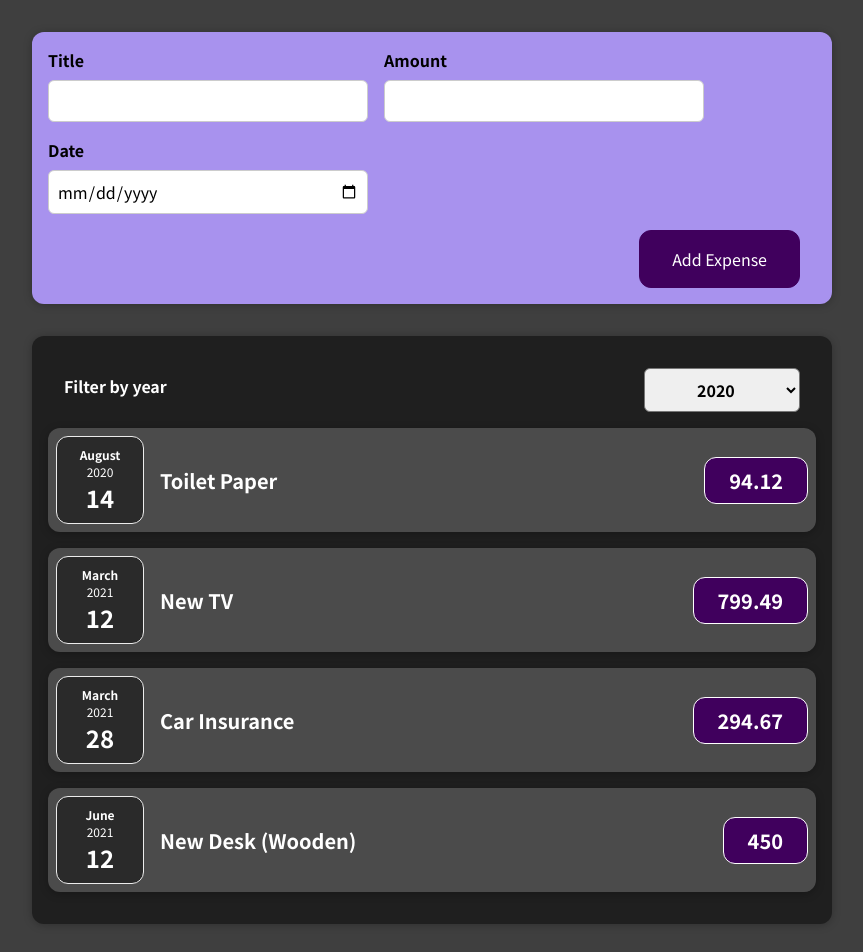
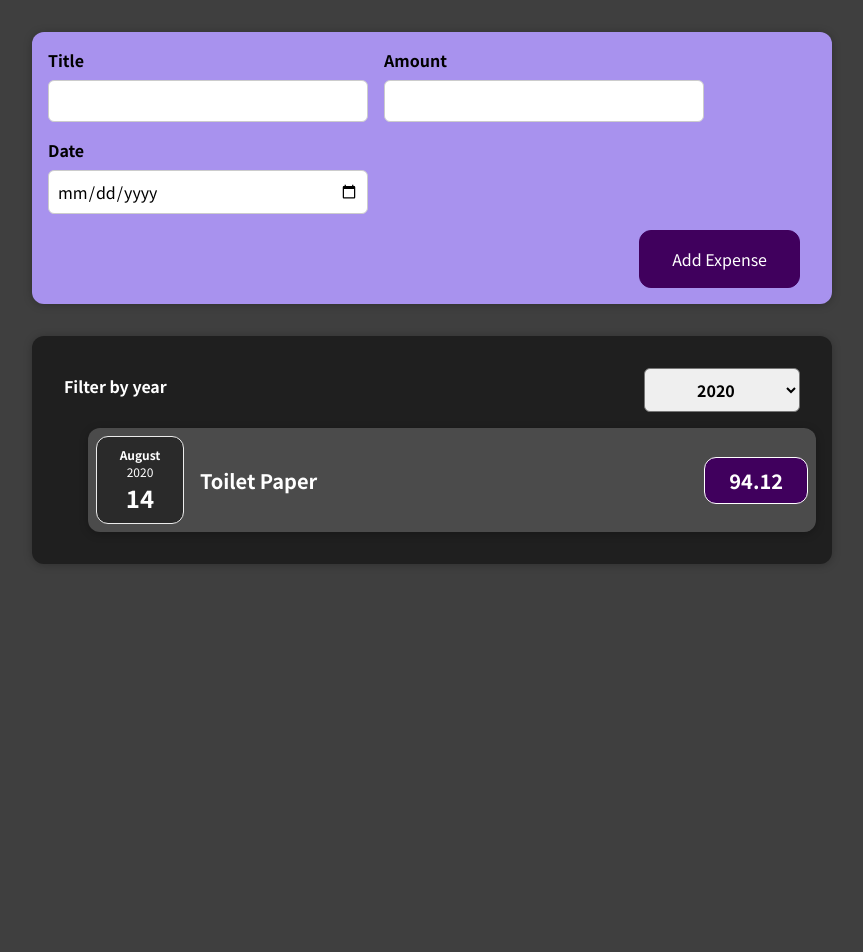
Before and after one commit to johndbigboi/Expense-Tracker, a React (Create React App) app in the folder react-expense-tracker/: page / in a window 1280 px wide. Shown: the top 952 px of the page, without its empty margins (208-1071 px from the left). After the commit the page ends 800 px from the top, so only its background shows below. Built offline with nearby package versions, Linux system fonts and the light colour scheme.

Commit message:
adding ExpenseList component and Expenses filter from date

```diff
--- a/react-expense-tracker/src/components/Expenses/Expenses.js
+++ b/react-expense-tracker/src/components/Expenses/Expenses.js
@@ -1,7 +1,7 @@
 import React, { useState } from 'react';
 
 import ExpensesFilter from './ExpensesFilter';
-import ExpenseItem from './ExpenseItem';
+import ExpensesList from './ExpensesList';
 import Card from '../UI/Card';
 import './Expenses.css';
 
@@ -12,32 +12,21 @@ function Expenses(props) {
     setfilteredYear(selectedYear);
   };
 
+  const filteredExpenses = props.items.filter((expense) => {
+    return expense.date.getFullYear().toString() === filteredYear;
+  });
+
+  console.log(filteredExpenses === filteredYear);
+  console.log(filteredExpenses);
+  console.log(filteredYear);
+
   return (
     <Card className="expenses">
       <ExpensesFilter
         selected={filteredYear}
         onChangFilter={filterChangeHandler}
       />
-      <ExpenseItem
-        title={props.items[0].title}
-        amount={props.items[0].amount}
-        date={props.items[0].date}
-      ></ExpenseItem>
-      <ExpenseItem
-        title={props.items[1].title}
-        amount={props.items[1].amount}
-        date={props.items[1].date}
-      ></ExpenseItem>
-      <ExpenseItem
-        title={props.items[2].title}
-        amount={props.items[2].amount}
-        date={props.items[2].date}
-      ></ExpenseItem>
-      <ExpenseItem
-        title={props.items[3].title}
-        amount={props.items[3].amount}
-        date={props.items[3].date}
-      ></ExpenseItem>
+      <ExpensesList items={filteredExpenses} />
     </Card>
   );
 }
```
